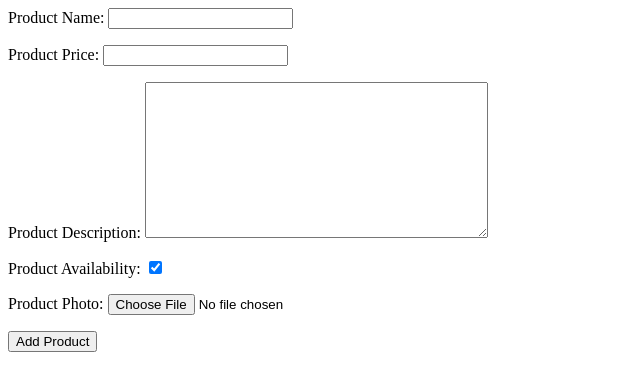
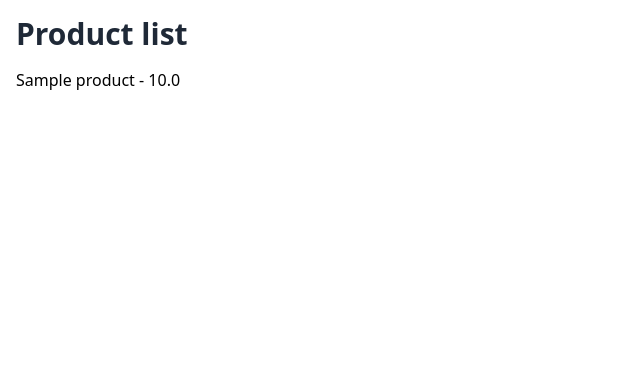
Before and after one commit to VHugoBarnes/django-coffee-shop, a Django app: page /products/ in a window 1280 px wide. Shown: the top 391 px of the page, without its empty margins (0-640 px from the left). Run offline with Django 5.2, Linux system fonts and the light colour scheme; tables that the repository leaves empty hold one stand-in row (values such as "Sample post"); some libraries are stand-ins or nearby versions.

Commit message:
add product and product list

```diff
--- a/coffee_shop/settings.py
+++ b/coffee_shop/settings.py
@@ -10,6 +10,7 @@ For the full list of settings and their values, see
 https://docs.djangoproject.com/en/5.1/ref/settings/
 """
 
+import os
 from pathlib import Path
 
 # Build paths inside the project like this: BASE_DIR / 'subdir'.
@@ -55,7 +56,9 @@ ROOT_URLCONF = "coffee_shop.urls"
 TEMPLATES = [
     {
         "BACKEND": "django.template.backends.django.DjangoTemplates",
-        "DIRS": [],
+        "DIRS": [
+            os.path.join(BASE_DIR, "templates"),
+        ],
         "APP_DIRS": True,
         "OPTIONS": {
             "context_processors": [
--- a/products/templates/products/add_product.html
+++ b/products/templates/products/add_product.html
@@ -1,4 +1,4 @@
-<form action="{% url 'products:add' %}" method="POST">
+<form action="{% url 'products_add' %}" method="POST">
   {% csrf_token %}
 
   {{form.as_p}}
--- /dev/null
+++ b/products/templates/products/product_list.html
@@ -0,0 +1,17 @@
+{% extends "base.html" %}
+
+{% block content %}
+<div class="p-4 flex flex-col gap-y-4 container">
+  <h1 class="text-3xl font-bold text-gray-800">
+    Product list
+  </h1>
+
+  <div>
+    <ul>
+      {% for product in products %}
+        <li>{{product.name}} - {{product.price}}</li>
+      {% endfor %}
+    </ul>
+  </div>
+</div>
+{% endblock content %}
--- a/products/urls.py
+++ b/products/urls.py
@@ -1,7 +1,7 @@
 from django.urls import path
-from .views import ProductFormView
+from .views import ProductFormView, ProductListView
 
 urlpatterns = [
-    path("", ProductFormView.as_view(), name="products:list"),
-    path("add", ProductFormView.as_view(), name="products:add"),
+    path("", ProductListView.as_view(), name="products_list"),
+    path("add", ProductFormView.as_view(), name="products_add"),
 ]
--- a/products/views.py
+++ b/products/views.py
@@ -1,6 +1,8 @@
 from django.shortcuts import render
 from django.urls import reverse_lazy
 from django.views import generic
+
+from products.models import Product
 from .forms import ProductForm
 
 
@@ -8,8 +10,15 @@ from .forms import ProductForm
 class ProductFormView(generic.FormView):
     template_name = "products/add_product.html"
     form_class = ProductForm
-    success_url = reverse_lazy("products:add")
+    success_url = reverse_lazy("products_add")
 
     def form_valid(self, form):
         form.save()
         return super().form_valid(form)
+
+
+class ProductListView(generic.ListView):
+    template_name = "products/product_list.html"
+    model = Product
+    context_object_name = "products"
+    queryset = Product.objects.all()
--- /dev/null
+++ b/templates/base.html
@@ -0,0 +1,12 @@
+<!DOCTYPE html>
+<html lang="en">
+<head>
+  <meta charset="UTF-8">
+  <meta name="viewport" content="width=device-width, initial-scale=1.0">
+  <script src="https://cdn.tailwindcss.com"></script>
+  <title>Coffee Shop</title>
+</head>
+<body>
+  {% block content %}{% endblock content %}
+</body>
+</html>
```
